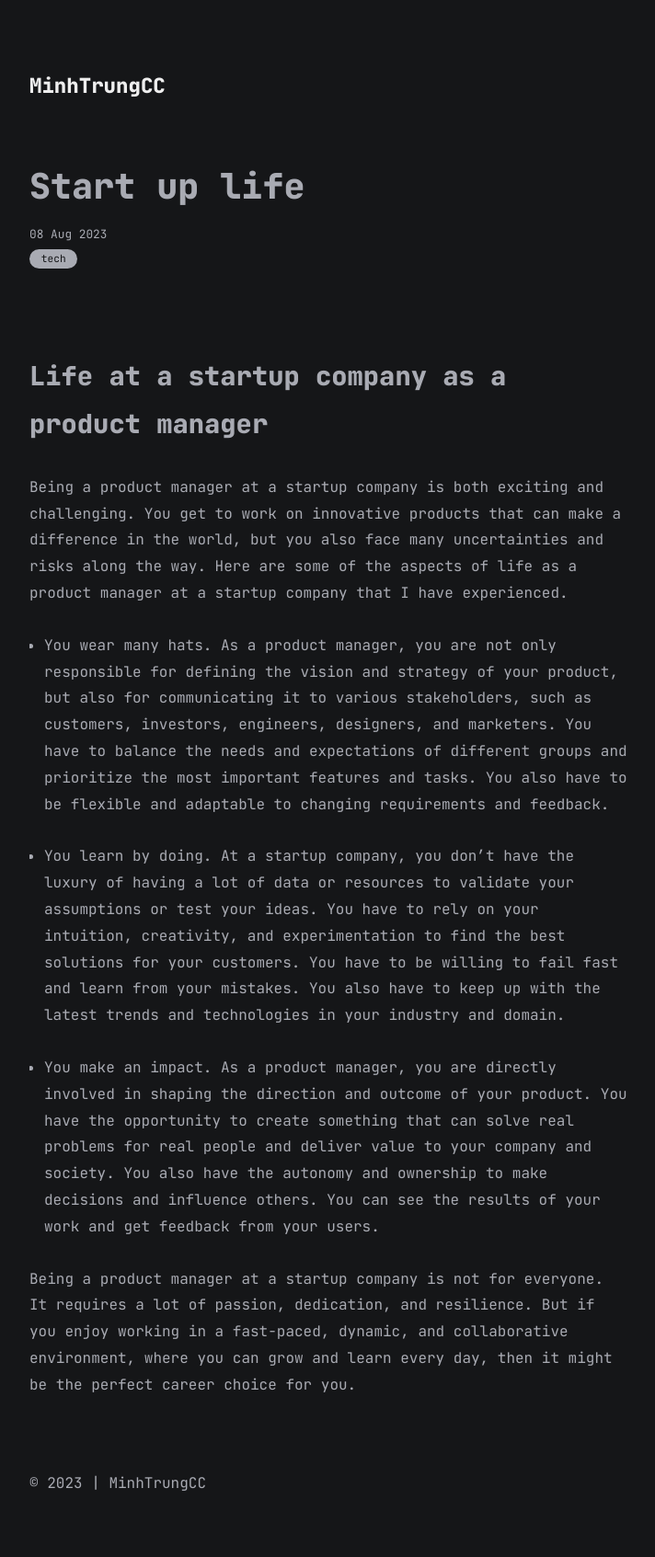
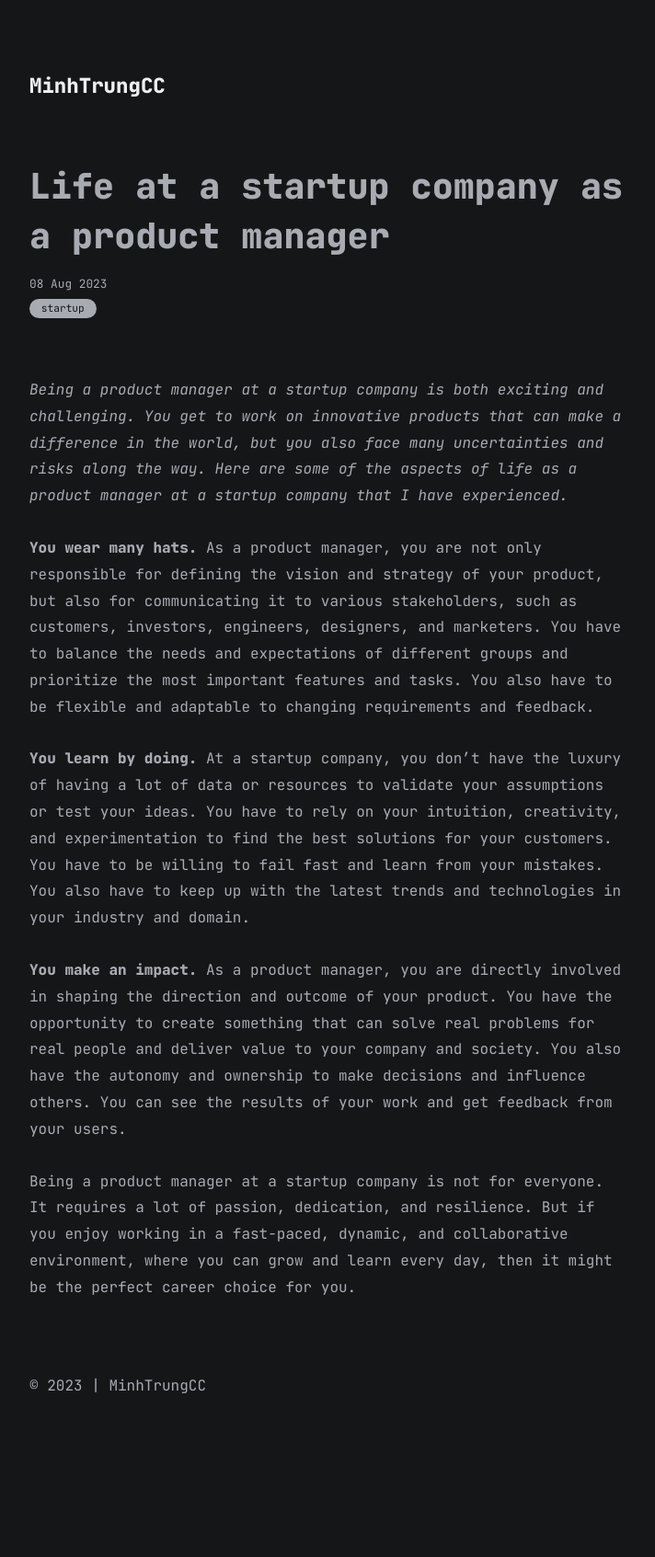
Before and after one commit to minhtrungcc/minhtrungcc.github.io, a Jekyll site: the page built from all_collections/_posts/2023-08-10-startup-life.md, in a window 1280 px wide. Shown: the whole page at 92% size, without its empty margins (283-995 px from the left). Built offline with Jekyll 4.4.1, drawn with Linux system fonts in a browser that asks for light colours; after the commit the page ends 1587 px from its top, so only the background shows below that.

Commit message:
format 2

```diff
--- a/all_collections/_posts/2023-08-10-startup-life.md
+++ b/all_collections/_posts/2023-08-10-startup-life.md
@@ -1,17 +1,16 @@
 ---
 layout: post
-title: Start up life
+title: Life at a startup company as a product manager
 date: 2023-08-08 10:18:00
-categories: [tech]
+categories: [startup]
 ---
-## Life at a startup company as a product manager
 
-Being a product manager at a startup company is both exciting and challenging. You get to work on innovative products that can make a difference in the world, but you also face many uncertainties and risks along the way. Here are some of the aspects of life as a product manager at a startup company that I have experienced.
+*Being a product manager at a startup company is both exciting and challenging. You get to work on innovative products that can make a difference in the world, but you also face many uncertainties and risks along the way. Here are some of the aspects of life as a product manager at a startup company that I have experienced.*
 
-- You wear many hats. As a product manager, you are not only responsible for defining the vision and strategy of your product, but also for communicating it to various stakeholders, such as customers, investors, engineers, designers, and marketers. You have to balance the needs and expectations of different groups and prioritize the most important features and tasks. You also have to be flexible and adaptable to changing requirements and feedback.
+**You wear many hats.** As a product manager, you are not only responsible for defining the vision and strategy of your product, but also for communicating it to various stakeholders, such as customers, investors, engineers, designers, and marketers. You have to balance the needs and expectations of different groups and prioritize the most important features and tasks. You also have to be flexible and adaptable to changing requirements and feedback.
 
-- You learn by doing. At a startup company, you don't have the luxury of having a lot of data or resources to validate your assumptions or test your ideas. You have to rely on your intuition, creativity, and experimentation to find the best solutions for your customers. You have to be willing to fail fast and learn from your mistakes. You also have to keep up with the latest trends and technologies in your industry and domain.
+**You learn by doing.** At a startup company, you don't have the luxury of having a lot of data or resources to validate your assumptions or test your ideas. You have to rely on your intuition, creativity, and experimentation to find the best solutions for your customers. You have to be willing to fail fast and learn from your mistakes. You also have to keep up with the latest trends and technologies in your industry and domain.
 
-- You make an impact. As a product manager, you are directly involved in shaping the direction and outcome of your product. You have the opportunity to create something that can solve real problems for real people and deliver value to your company and society. You also have the autonomy and ownership to make decisions and influence others. You can see the results of your work and get feedback from your users.
+**You make an impact.** As a product manager, you are directly involved in shaping the direction and outcome of your product. You have the opportunity to create something that can solve real problems for real people and deliver value to your company and society. You also have the autonomy and ownership to make decisions and influence others. You can see the results of your work and get feedback from your users.
 
 Being a product manager at a startup company is not for everyone. It requires a lot of passion, dedication, and resilience. But if you enjoy working in a fast-paced, dynamic, and collaborative environment, where you can grow and learn every day, then it might be the perfect career choice for you.
```
Also changed, not shown: all_collections/_posts/2023-08-08-tech-for-humanity.md (+13 -16 lines), all_collections/_posts/2023-08-09-ai-meet-quantum.md (+6 -7 lines).
